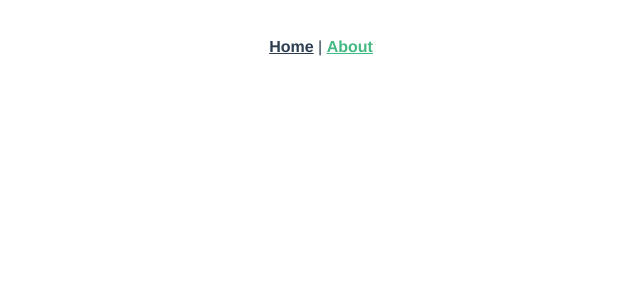
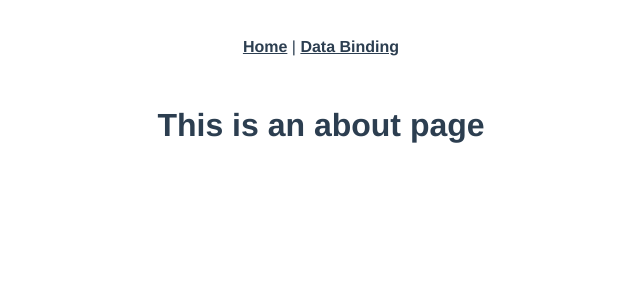
Before and after one commit to GeonwooVincentKim/VueProject, a Vue app: page /about in a window 1280 px wide. Shown: the top 300 px of the page, without its empty margins (319-959 px from the left). Built offline with nearby package versions, Linux system fonts and the light colour scheme.

Commit message:
[Feature] - Solved access to DataBinding issue

```diff
--- a/src/App.vue
+++ b/src/App.vue
@@ -1,7 +1,8 @@
 <template>
   <nav>
     <router-link to="/">Home</router-link> |
-    <router-link to="/about">About</router-link>
+    <!-- <router-link to="/about">About</router-link> | -->
+    <router-link to="/databinding">Data Binding</router-link>
   </nav>
   <router-view/>
 </template>
--- a/src/router/index.js
+++ b/src/router/index.js
@@ -1,23 +1,29 @@
 import { createRouter, createWebHistory } from 'vue-router'
 import HomeView from '../views/HomeView.vue'
+import DataBinding from "../views/DataBinding.vue";
 
 const routes = [
   {
     // Path -> Home
     // Name -> Home
     path: '/',
-    name: 'home',
+    name: 'Home',
     component: HomeView
   },
   {
     // Path -> About
     // Name -> About
     path: '/about',
-    name: 'about',
+    name: 'About',
     // route level code-splitting
     // this generates a separate chunk (about.[hash].js) for this route
     // which is lazy-loaded when the route is visited.
     component: () => import(/* webpackChunkName: "about" */ '../views/AboutView.vue')
+  },
+  {
+    path: '/databinding',
+    name: 'DataBinding',
+    component: DataBinding
   }
 ]
 
--- a/src/views/AboutView.vue
+++ b/src/views/AboutView.vue
@@ -1,24 +1,5 @@
-<template></template>
-<script>
-export default
-{
-  name: '',
-  components: {},
-  data() {
-  return {
-      sampleData: ''
-    };
-  },
-  beforeCreate() {},
-  created() {},
-
-  beforeMount() {},
-  mounted() {},
-  beforeUpdate() {},
-  updated() {},
-  beforeUnmount() {},
-  unmounted() {},
-  methods() {}
-}
-
-</script>
+<template>
+  <div class="about">
+    <h1>This is an about page</h1>
+  </div>
+</template>
```
